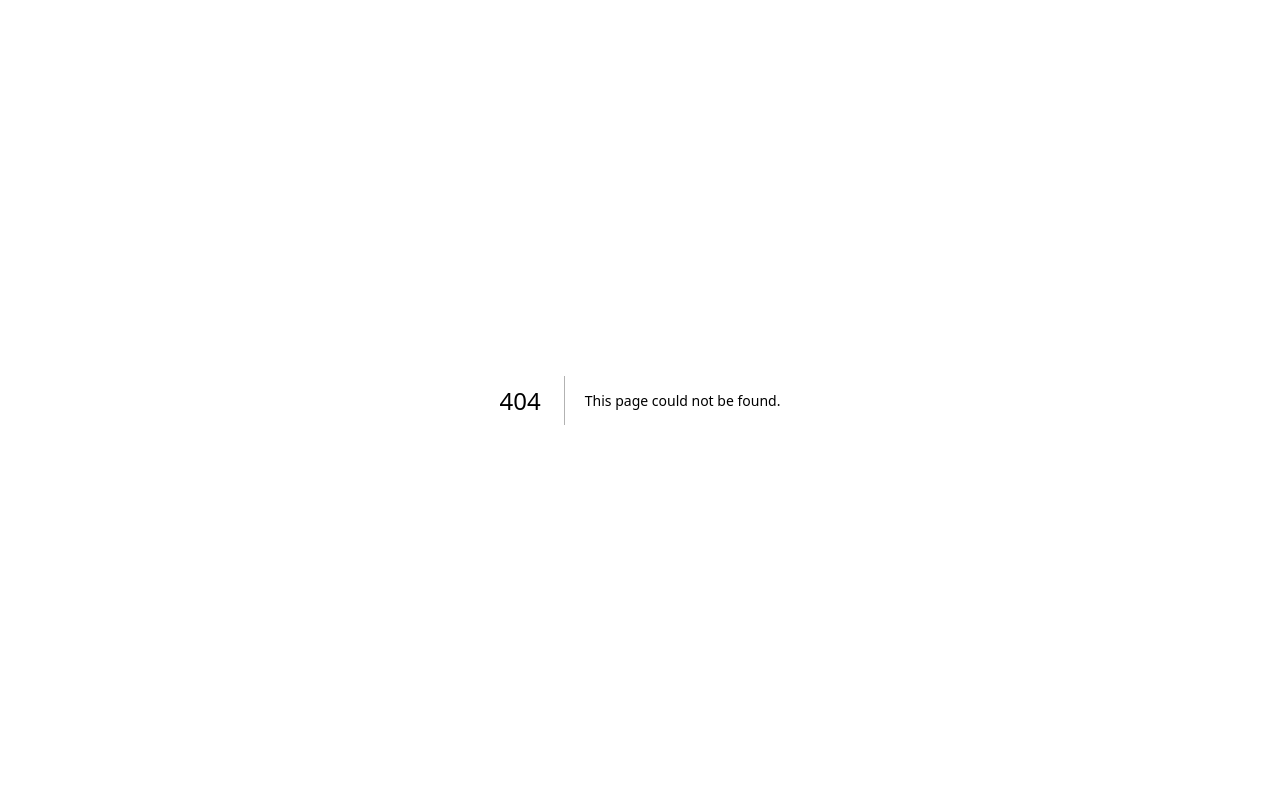
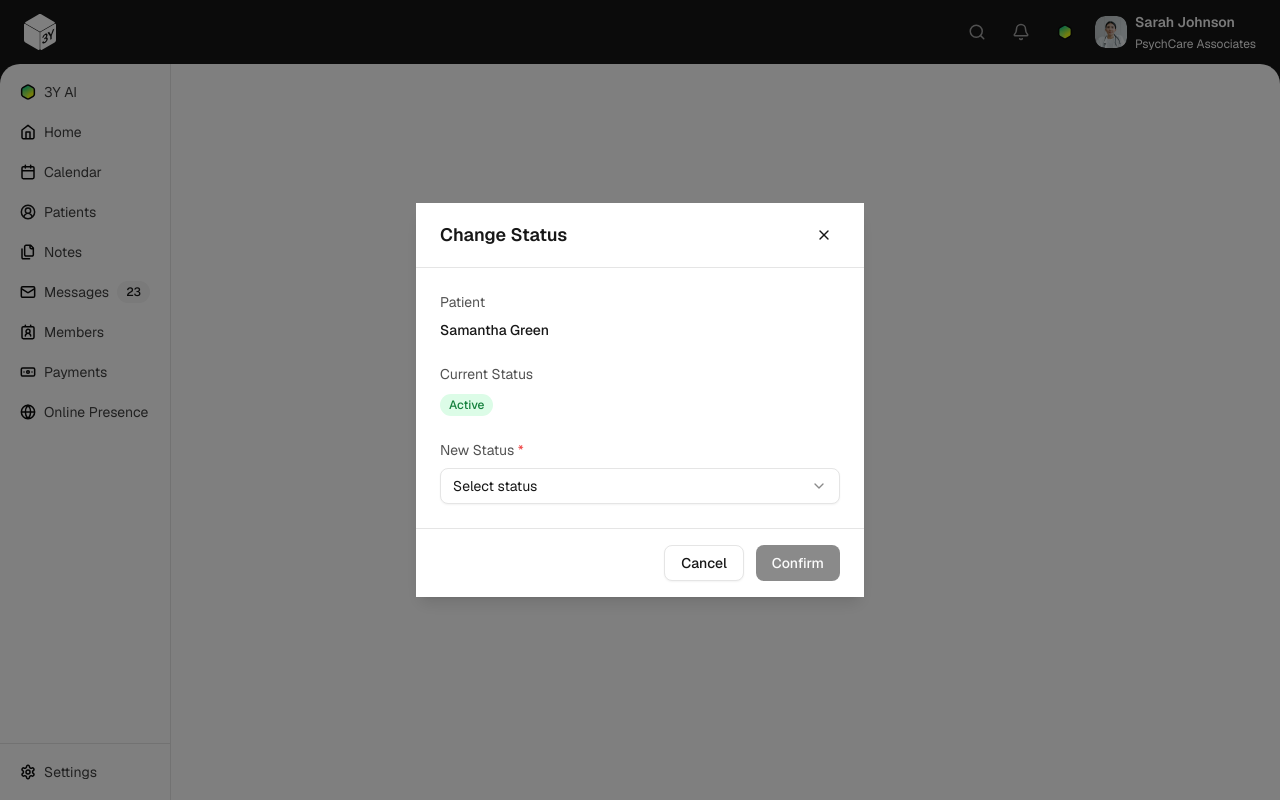
Before and after one commit to alejandrovivas11/ai-sandbox, a Next.js app in the folder frontend/: page /change-status in a window 1280 px wide. Before the commit this address had no page. Built offline with nearby package versions, Linux system fonts and the light colour scheme.

Commit message:
feat: implementation

```diff
--- /dev/null
+++ b/frontend/src/app/(app)/change-status/page.tsx
@@ -0,0 +1,5 @@
+import { ChangeStatusModal } from '@/components/features/change-status/ChangeStatusModal'
+
+export default function ChangeStatusPage() {
+  return <ChangeStatusModal />
+}
--- /dev/null
+++ b/frontend/src/components/features/change-status/ChangeStatusModal.tsx
@@ -0,0 +1,101 @@
+'use client'
+
+import { useRouter } from 'next/navigation'
+import { X } from 'lucide-react'
+import { Button } from '@/components/ui/Button'
+import { Badge } from '@/components/ui/Badge'
+import {
+  Select,
+  SelectContent,
+  SelectItem,
+  SelectTrigger,
+  SelectValue,
+} from '@/components/ui/Select'
+import { usePatientStatus } from '@/hooks/usePatientStatus'
+
+export function ChangeStatusModal() {
+  const router = useRouter()
+  const {
+    selectedStatus,
+    handleStatusChange,
+    handleConfirm,
+    isValid,
+    statusOptions,
+  } = usePatientStatus()
+
+  const handleClose = () => {
+    router.push('/bulk-selection')
+  }
+
+  const handleCancel = () => {
+    router.push('/bulk-selection')
+  }
+
+  const handleConfirmClick = () => {
+    if (!isValid) return
+    handleConfirm()
+    router.push('/bulk-selection')
+  }
+
+  return (
+    <div className="fixed inset-0 z-50 flex items-center justify-center bg-black/50">
+      <div className="bg-background rounded-lg shadow-lg w-full max-w-md flex flex-col">
+        {/* Header - render_sequence index 0 */}
+        <div className="flex flex-row items-center justify-between bg-white px-6 py-4 border-b border-border">
+          <h3 className="text-lg font-semibold text-neutral-900">Change Status</h3>
+          <Button variant="ghost" size="icon-sm" onClick={handleClose}>
+            <X className="w-4 h-4" />
+          </Button>
+        </div>
+
+        {/* Content - render_sequence index 1 */}
+        <div className="flex flex-col gap-6 px-6 py-6">
+          {/* Patient group */}
+          <div className="flex flex-col gap-2">
+            <label className="text-sm text-neutral-600">Patient</label>
+            <p className="text-sm font-medium text-neutral-900">Samantha Green</p>
+          </div>
+
+          {/* Current Status group */}
+          <div className="flex flex-col gap-2">
+            <label className="text-sm text-neutral-600">Current Status</label>
+            <div>
+              <Badge variant="default" className="bg-green-100 text-green-700">
+                Active
+              </Badge>
+            </div>
+          </div>
+
+          {/* New Status form_section */}
+          <div className="flex flex-col gap-2">
+            <label className="text-sm text-neutral-600">
+              New Status <span className="text-red-500">*</span>
+            </label>
+            <Select value={selectedStatus} onValueChange={handleStatusChange}>
+              <SelectTrigger>
+                <SelectValue placeholder="Select status" />
+              </SelectTrigger>
+              <SelectContent>
+                {statusOptions.map((option) => (
+                  <SelectItem key={option.value} value={option.value}>
+                    {option.label}
+                  </SelectItem>
+                ))}
+              </SelectContent>
+            </Select>
+          </div>
+        </div>
+
+        {/* Actions - render_sequence index 2 */}
+        <div className="flex flex-row items-center justify-end gap-3 bg-white px-6 py-4 border-t border-border">
+          <Button variant="outline" onClick={handleCancel}>
+            Cancel
+          </Button>
+          <Button variant="default" onClick={handleConfirmClick} disabled={!isValid}>
+            Confirm
+          </Button>
+        </div>
+      </div>
+    </div>
+  )
+}
--- /dev/null
+++ b/frontend/src/hooks/usePatientStatus.ts
@@ -0,0 +1,39 @@
+'use client'
+
+import { useState, useCallback } from 'react'
+
+export interface StatusOption {
+  value: string
+  label: string
+}
+
+export const statusOptions: StatusOption[] = [
+  { value: 'active', label: 'Active' },
+  { value: 'inactive', label: 'Inactive' },
+  { value: 'pending', label: 'Pending' },
+  { value: 'suspended', label: 'Suspended' },
+]
+
+export function usePatientStatus() {
+  const [selectedStatus, setSelectedStatus] = useState<string>('')
+
+  const handleStatusChange = useCallback((value: string) => {
+    setSelectedStatus(value)
+  }, [])
+
+  const handleConfirm = useCallback(() => {
+    if (!selectedStatus) return
+    // In a real app, this would call an API
+    console.log('Status changed to:', selectedStatus)
+  }, [selectedStatus])
+
+  const isValid = selectedStatus !== ''
+
+  return {
+    selectedStatus,
+    handleStatusChange,
+    handleConfirm,
+    isValid,
+    statusOptions,
+  }
+}
```
Also changed, not shown: 1 other file (tests, documents, lock files or other folders).
